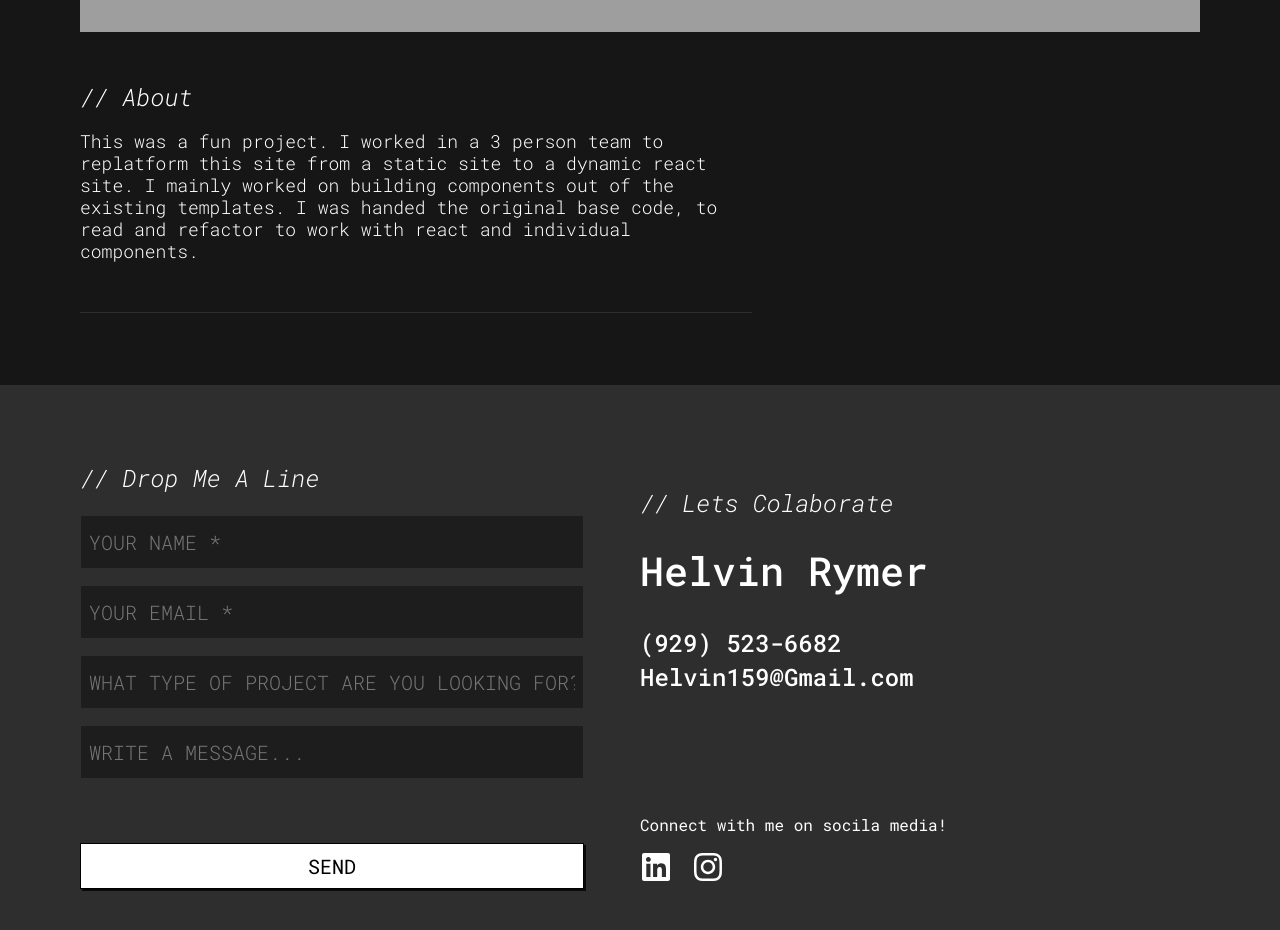
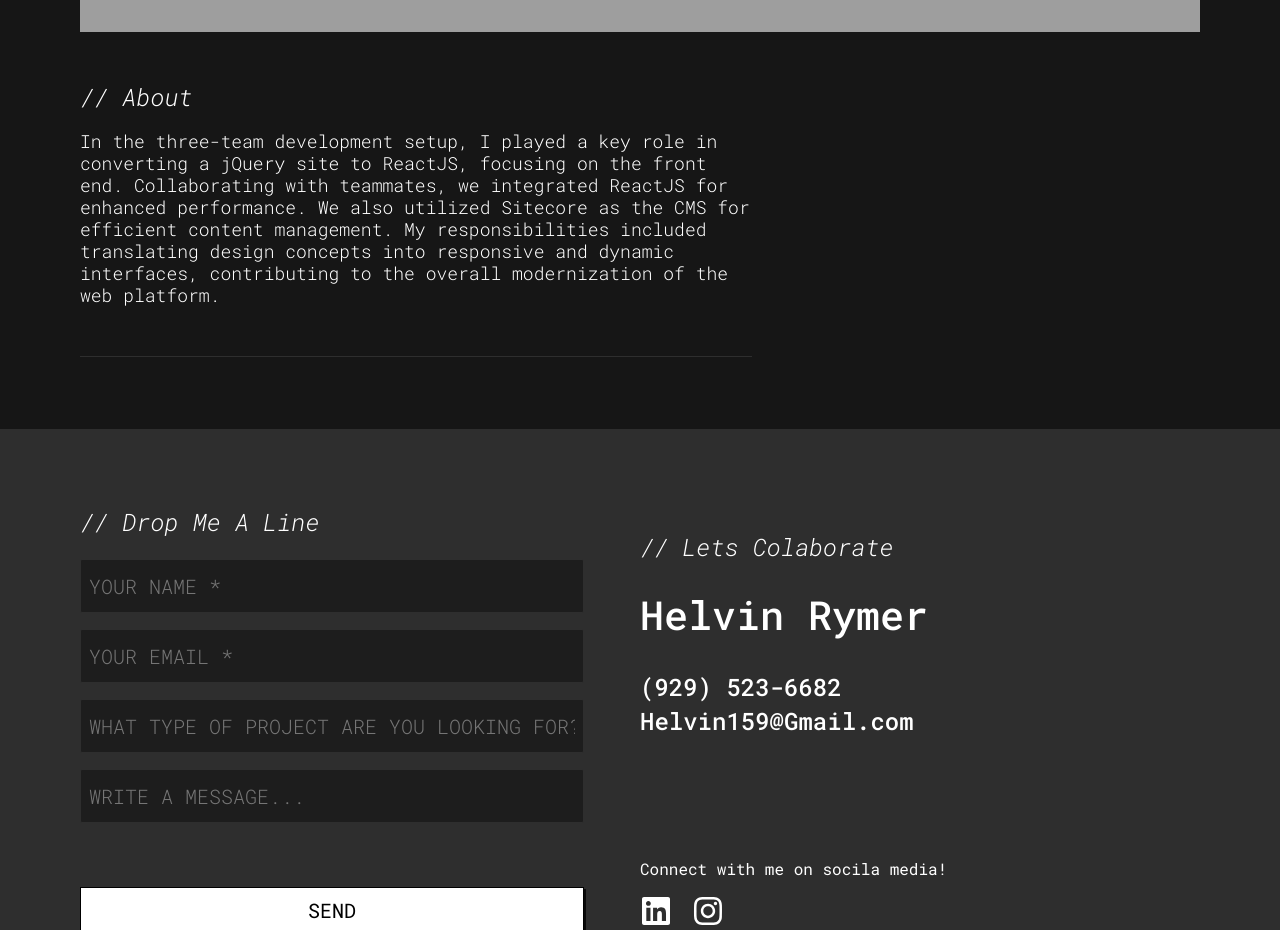
Before and after one commit to Helvin159/portfoliov6, a React (Create React App) app: page /featured/1 in a window 1280 px wide. Shown: the part 820-1750 px from the top of the page. Built offline with nearby package versions, Linux system fonts and the light colour scheme; grey boxes are pictures that could not be loaded.

Commit message:
Update data.js rollbyadp workDone

```diff
--- a/src/assets/data/data.js
+++ b/src/assets/data/data.js
@@ -208,7 +208,7 @@ export const projects = [
 		projectId: '1',
 		projectName: 'RollByADP',
 		workDone:
-			'This was a fun project. I worked in a 3 person team to replatform this site from a static site to a dynamic react site. I mainly worked on building components out of the existing templates. I was handed the original base code, to read and refactor to work with react and individual components.',
+			'In the three-team development setup, I played a key role in converting a jQuery site to ReactJS, focusing on the front end. Collaborating with teammates, we integrated ReactJS for enhanced performance. We also utilized Sitecore as the CMS for efficient content management. My responsibilities included translating design concepts into responsive and dynamic interfaces, contributing to the overall modernization of the web platform.',
 		screenshot: 'https://mrrymer.com/assets/projects/project_one.png',
 		languages: [
 			{ lang: 'JavaScript' },
```
